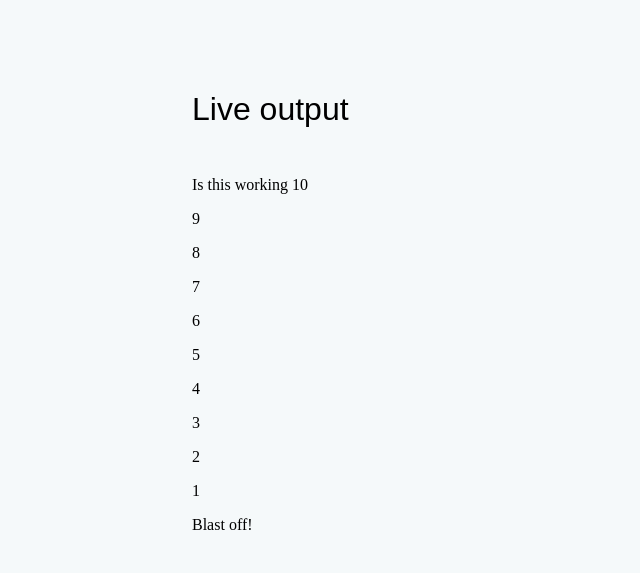
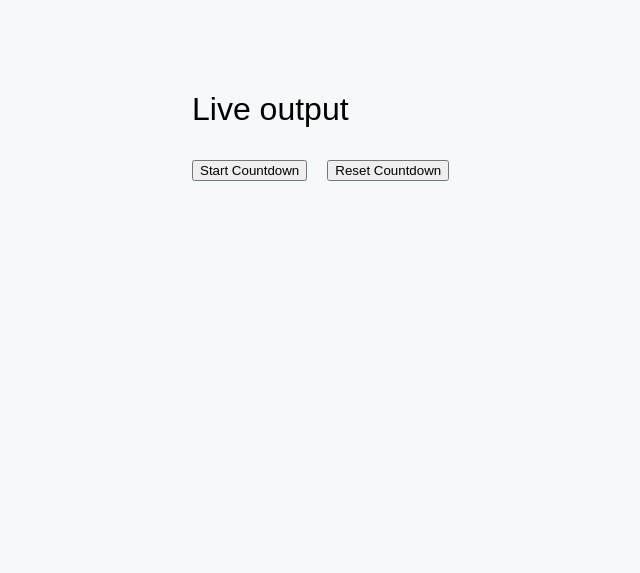
Before and after one commit to milhoanDesign/launch_countdown, a plain HTML site: page index.html in a window 1280 px wide. Shown: the whole page, without its empty margins (48-688 px from the left). Drawn offline with Linux system fonts and the light colour scheme.

Commit message:
Steezed it up

```diff
--- a/index.html
+++ b/index.html
@@ -9,7 +9,12 @@
 </head>
 <body>
          <h2>Live output</h2>
-         <div class="output" style="height: 410px;overflow: auto;"></div>
+         <div class="buttonGroup">
+            <button id="startCountdown">Start Countdown</button>
+            <button id="resetCountdown">Reset Countdown</button>
+         </div>
+
+         <div class="output"></div> </div>
 
 
 
--- a/main.js
+++ b/main.js
@@ -1,3 +1,5 @@
+
+document.getElementById('startCountdown').addEventListener('click', function() {
         let output = document.querySelector('.output');
         output.innerHTML = '';
 
@@ -17,4 +19,12 @@ while (i >= 0) {
         output.appendChild(para);
 
         i--;
+        };
+
+});
+
+document.getElementById('resetCountdown').addEventListener('click', function() {
+    let output = document.querySelector('.output');
+        output.innerHTML = '';
     }
+);
--- a/style.css
+++ b/style.css
@@ -12,3 +12,9 @@ h2 {
     font-family: sans-serif;
     margin-bottom: 2rem;
 }
+
+.buttonGroup {
+    display: flex;
+    gap: 20px;
+    margin-bottom: 1rem;
+}
```
Lines whose indentation alone changed are shown as unchanged.
